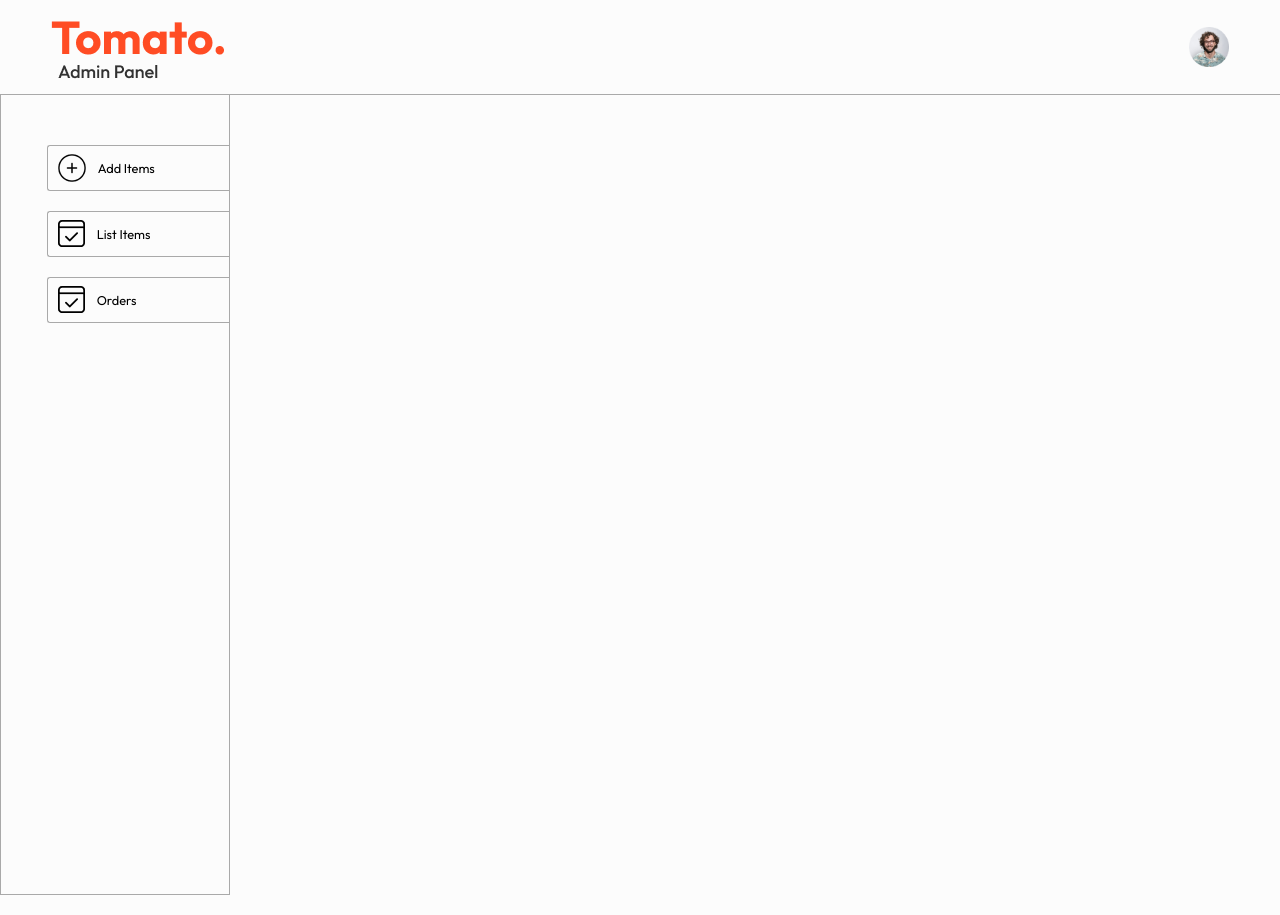
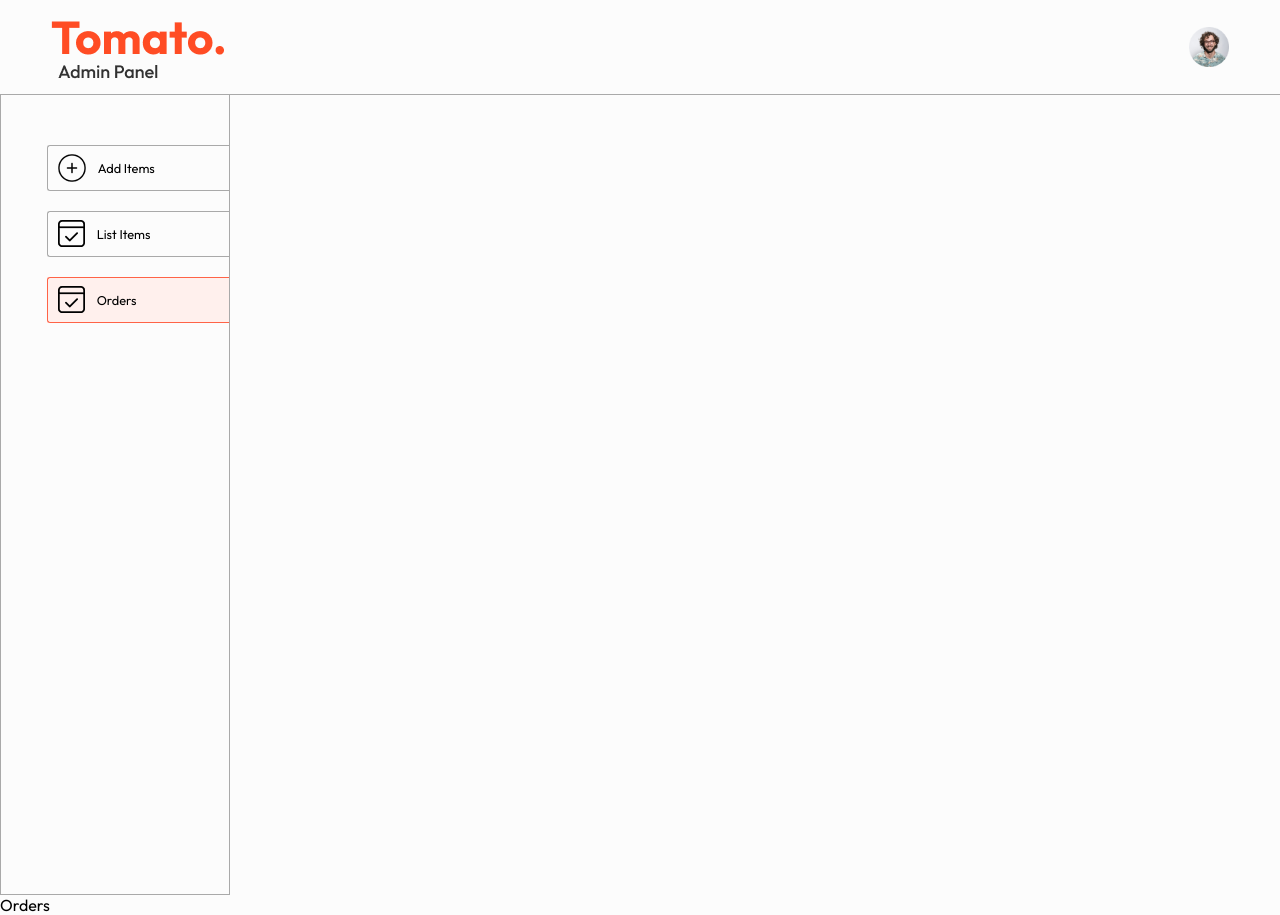
Before and after one commit to adityakanthe10/Swigato, a React (Vite) app in the folder Admin/: page /orders in a window 1280 px wide. Built offline with nearby package versions, Linux system fonts and the light colour scheme; the HTML template or start-up script is replaced by a standard one.

Commit message:
Adding list,add and order section in admin page

```diff
--- a/Admin/src/Components/Sidebar/Sidebar.css
+++ b/Admin/src/Components/Sidebar/Sidebar.css
@@ -25,6 +25,11 @@
     cursor: pointer;
 }
 
+.sidebar-option.active{
+    background-color: #fff0ed;
+    border-color: tomato;
+}
+
 @media (max-width:900px) {
     .sidebar-option p{
         display: none;
--- a/Admin/src/Components/Sidebar/Sidebar.jsx
+++ b/Admin/src/Components/Sidebar/Sidebar.jsx
@@ -1,22 +1,25 @@
 import React from 'react'
 import './Sidebar.css'
-import {assets} from "../../assets/assets"
+import { assets } from "../../assets/assets"
+import { NavLink } from 'react-router-dom'
+import Add from '../../Pages/Add/Add'
+
 const Sidebar = () => {
   return (
     <div className="sidebar">
       <div className="sidebar-options">
-        <div className="sidebar-option">
+        <NavLink to="/add" className="sidebar-option">
           <img src={assets.add_icon} alt="" />
           <p>Add Items</p>
-        </div>
-        <div className="sidebar-option">
+          </NavLink>
+        <NavLink to="/list" className="sidebar-option">
           <img src={assets.order_icon} alt="" />
           <p>List Items</p>
-        </div>
-        <div className="sidebar-option">
+        </NavLink>
+        <NavLink to="/orders" className="sidebar-option">
           <img src={assets.order_icon} alt="" />
           <p>Orders</p>
-        </div>
+        </NavLink>
       </div>
     </div>
   )
--- a/Admin/src/Pages/Add/Add.jsx
+++ b/Admin/src/Pages/Add/Add.jsx
@@ -1,11 +1,13 @@
 import React from 'react'
 import './Add.css'
+import {assets} from '../../assets/assets'
+
 const Add = () => {
   return (
     <div>
-
+        Add
     </div>
   )
 }
 
-export default Add
+export default Add;
--- a/Admin/src/Pages/List/List.jsx
+++ b/Admin/src/Pages/List/List.jsx
@@ -3,7 +3,7 @@ import './List.css'
 
 const List = () => {
   return (
-    <div>Lst</div>
+    <div>List</div>
   )
 }
 
--- a/Admin/src/Pages/Orders/Orders.jsx
+++ b/Admin/src/Pages/Orders/Orders.jsx
@@ -2,7 +2,7 @@ import React from 'react'
 import './Orders.css'
 const Orders = () => {
   return (
-    <div></div>
+    <div>Orders</div>
   )
 }
 
```
